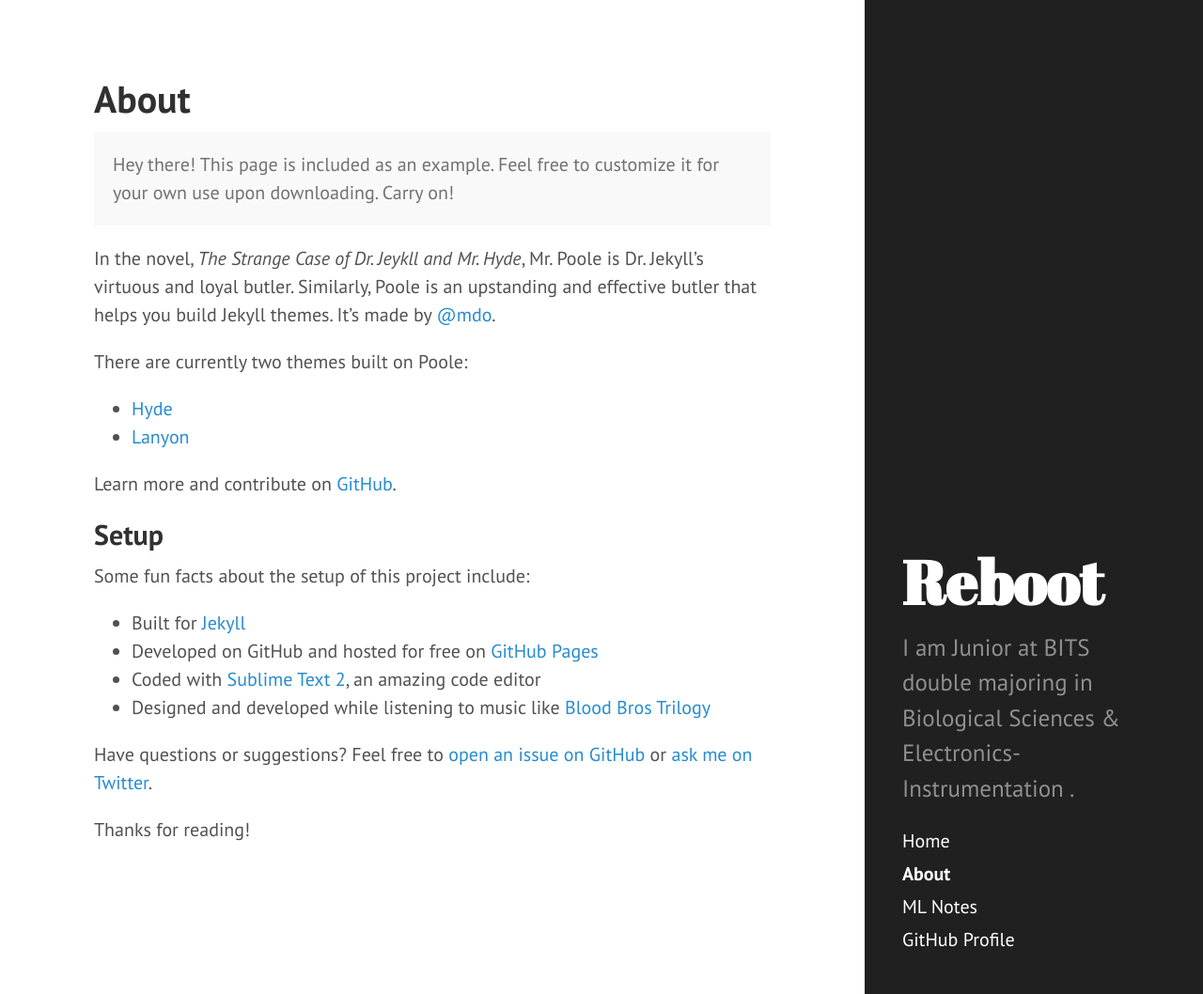
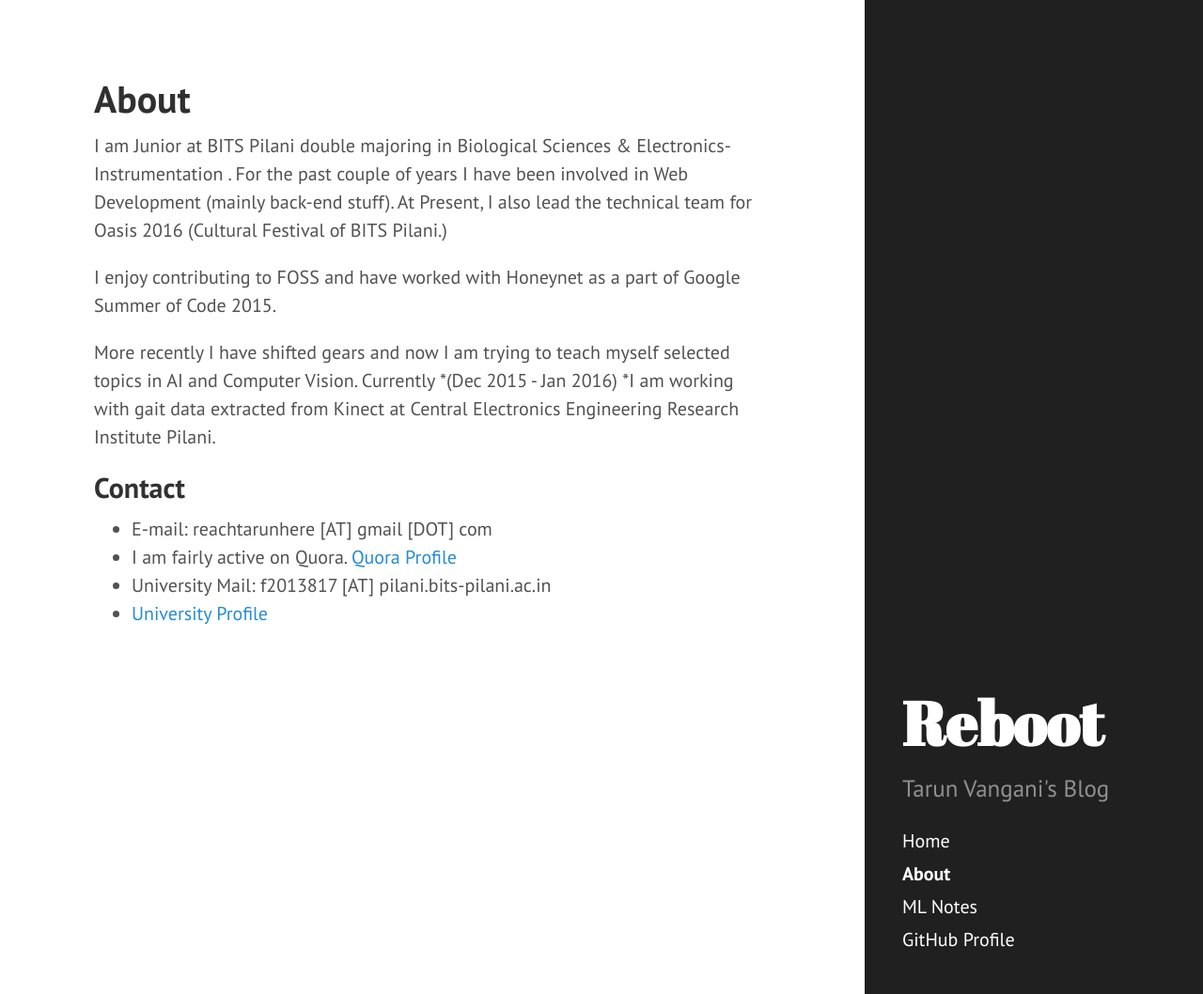
Before and after one commit to reachtarunhere/reachtarunhere.github.io, a Jekyll site: the page built from about.md, in a window 1280 px wide and 1058 px high. Shown: the whole window at 94% size. Built offline with Jekyll 4.4.1, drawn with Linux system fonts in a browser that asks for light colours; Markdown is read by kramdown in place of the engine named in the settings.

Commit message:
random changes

```diff
--- a/_config.yml
+++ b/_config.yml
@@ -8,8 +8,8 @@ relative_permalinks: true
 
 # Setup
 title:            Reboot
-tagline:          'My Blog'
-description:      'I am Junior at BITS double majoring in Biological Sciences & Electronics-Instrumentation .'
+tagline:          'Too many interests, too little time!'
+description:      "Tarun Vangani's Blog"
 url:              https://reachtarunhere.github.io
 baseurl:          /
 
--- a/about.md
+++ b/about.md
@@ -3,28 +3,15 @@ layout: page
 title: About
 ---
 
-<p class="message">
-  Hey there! This page is included as an example. Feel free to customize it for your own use upon downloading. Carry on!
-</p>
+I am Junior at BITS Pilani double majoring in Biological Sciences & Electronics-Instrumentation . For the past couple of years I have been involved in Web Development (mainly back-end stuff). At Present, I also lead the technical team for Oasis 2016 (Cultural Festival of BITS Pilani.)
 
-In the novel, *The Strange Case of Dr. Jeykll and Mr. Hyde*, Mr. Poole is Dr. Jekyll's virtuous and loyal butler. Similarly, Poole is an upstanding and effective butler that helps you build Jekyll themes. It's made by [@mdo](https://twitter.com/mdo).
+I enjoy contributing to FOSS and have worked with Honeynet as a part of Google Summer of Code 2015.
 
-There are currently two themes built on Poole:
+More recently I have shifted gears and now I am trying to teach myself selected topics in AI and Computer Vision. Currently *(Dec 2015 - Jan 2016) *I am working with gait data extracted from Kinect at Central Electronics Engineering Research Institute Pilani.
 
-* [Hyde](http://hyde.getpoole.com)
-* [Lanyon](http://lanyon.getpoole.com)
+## Contact
 
-Learn more and contribute on [GitHub](https://github.com/poole).
-
-## Setup
-
-Some fun facts about the setup of this project include:
-
-* Built for [Jekyll](http://jekyllrb.com)
-* Developed on GitHub and hosted for free on [GitHub Pages](https://pages.github.com)
-* Coded with [Sublime Text 2](http://sublimetext.com), an amazing code editor
-* Designed and developed while listening to music like [Blood Bros Trilogy](https://soundcloud.com/maddecent/sets/blood-bros-series)
-
-Have questions or suggestions? Feel free to [open an issue on GitHub](https://github.com/poole/issues/new) or [ask me on Twitter](https://twitter.com/mdo).
-
-Thanks for reading!
+* E-mail: reachtarunhere [AT] gmail [DOT] com
+* I am fairly active on Quora. [Quora Profile](https://www.quora.com/profile/Tarun-Kumar-27)
+* University Mail: f2013817 [AT] pilani.bits-pilani.ac.in
+* [University Profile](http://www.bits-pilani.ac.in/spp/f2013817)
```
Also changed, not shown: _posts/blog/2012-02-06-whats-jekyll.md (deleted, +0 -12 lines), _posts/blog/2012-02-07-example-content.md (deleted, +0 -138 lines), _posts/blog/2013-12-28-introducing-hyde.md (deleted, +0 -37 lines).
